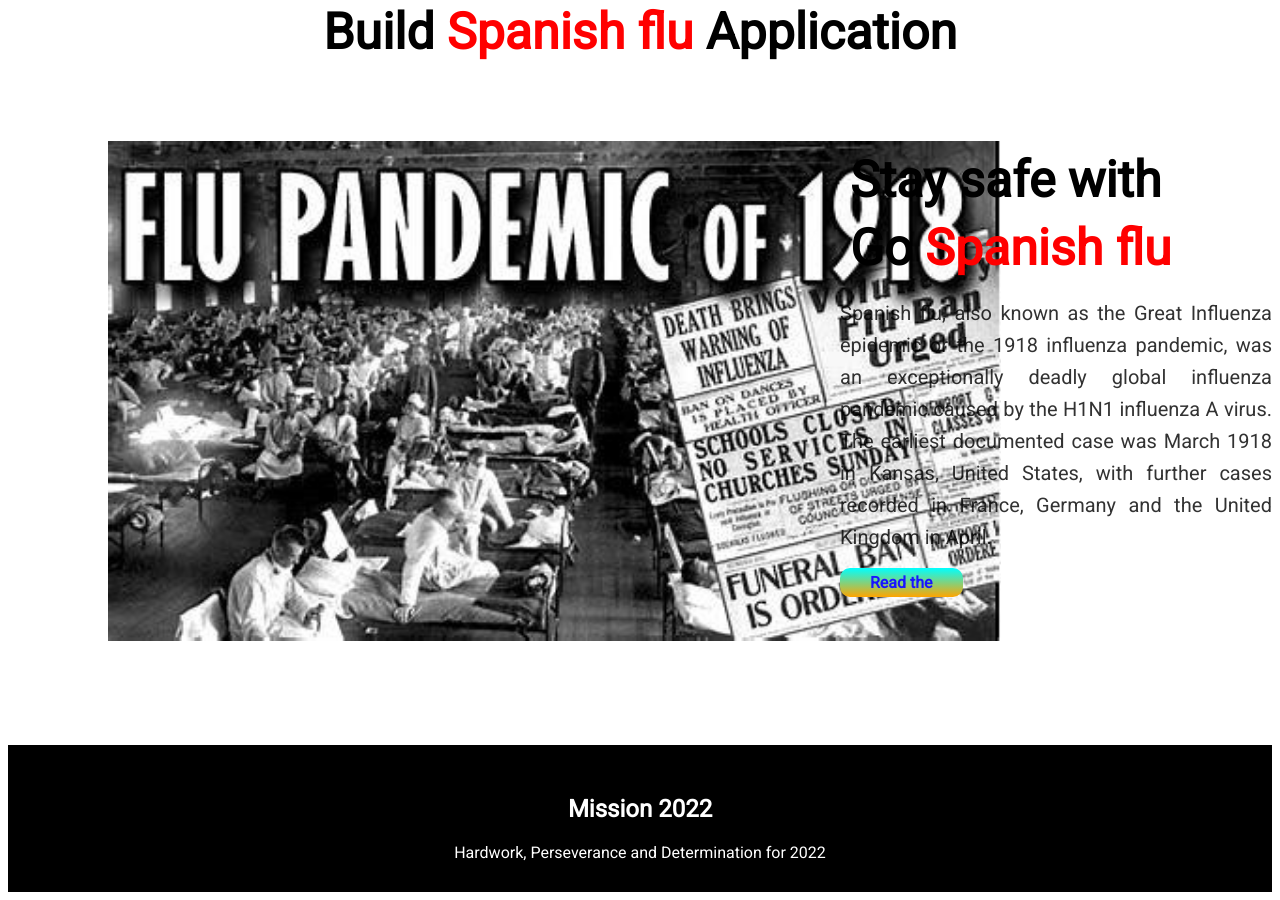
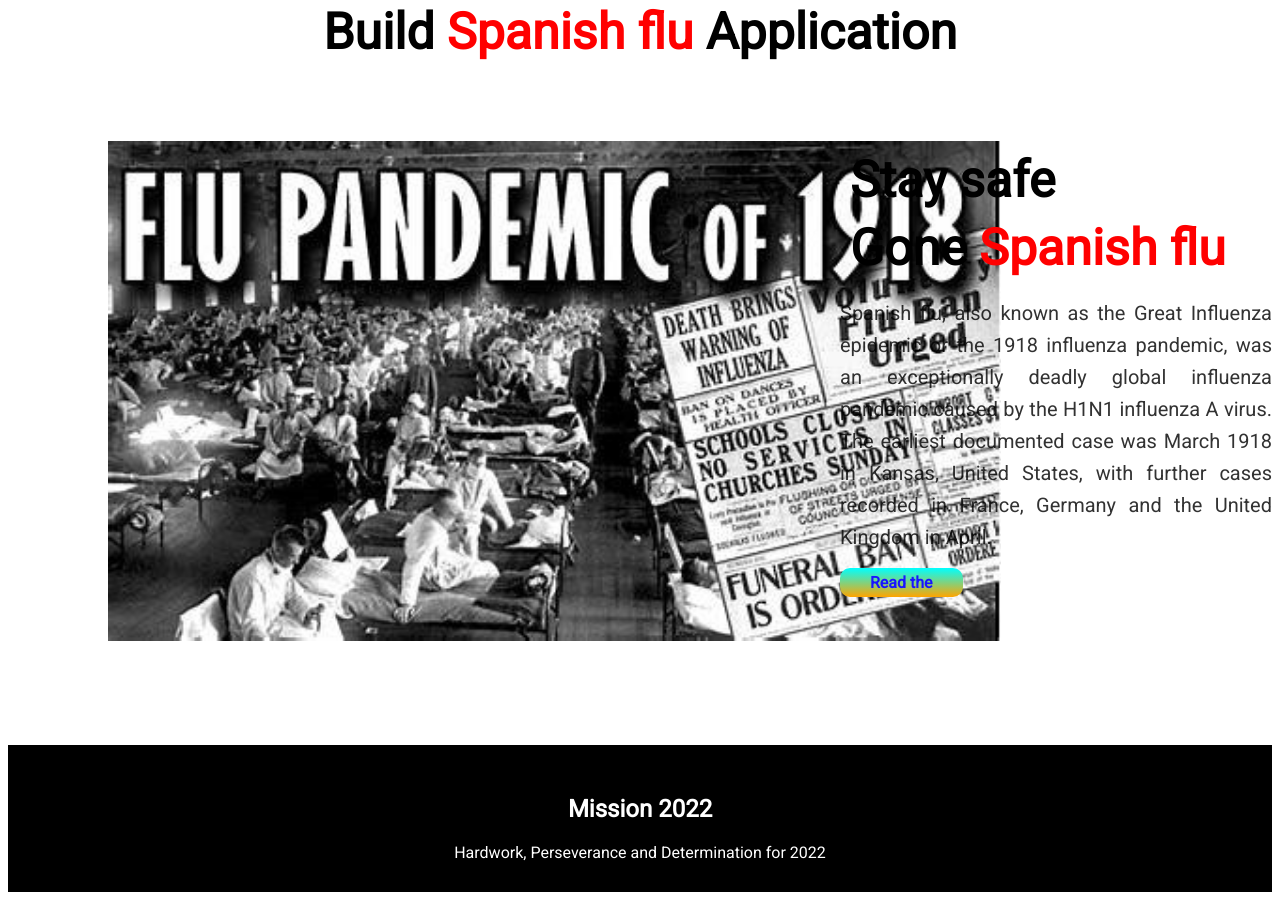
Before and after one commit to Soumick99/Assignment-1-Document, a plain HTML site: page index.html in a window 1280 px wide. Shown: the part 3094-3994 px from the top of the page. Drawn offline with Linux system fonts and the light colour scheme.

Commit message:
something correction

```diff
--- a/index.html
+++ b/index.html
@@ -76,8 +76,8 @@
 <img src="image/Spanish flu.jpg" alt="virus pandamic">
 </div>
 <div>
-<h1 class="size-big">Stay safe with</h1>
-<h1 class="size-big">Go <span id="color-change">Spanish flu</span> </h1>
+<h1 class="size-big">Stay safe </h1>
+<h1 class="size-big">Gone <span id="color-change">Spanish flu</span> </h1>
 <p>
     Spanish flu, also known as the Great Influenza epidemic or the 1918 influenza pandemic, was an exceptionally deadly global influenza pandemic caused by the H1N1 influenza A virus. The earliest documented case was March 1918 in Kansas, United States, with further cases recorded in France, Germany and the United Kingdom in April.
 </p>
--- a/style.css
+++ b/style.css
@@ -94,3 +94,4 @@ margin: 80px;
     background-repeat: no-repeat;
     background-size: 400px 400px;
     background-position-x:left;
+}
```
